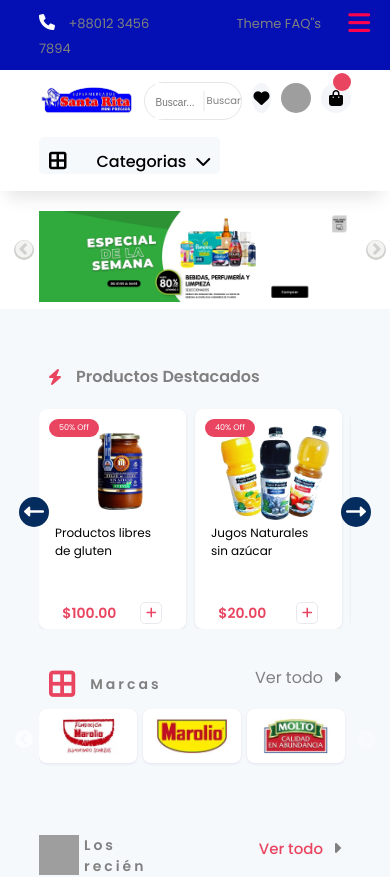
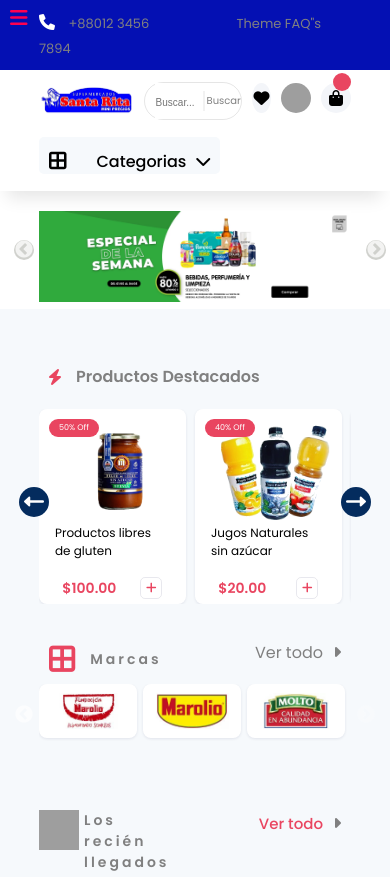
Before and after one commit to Alek30k/CsaRta, a React (Create React App) app: page / in a window 390 px wide. Shown: the top 877 px of the page. Built offline with nearby package versions, Linux system fonts and the light colour scheme; grey boxes are pictures that could not be loaded.

Commit message:
last commit

```diff
--- a/src/App.css
+++ b/src/App.css
@@ -752,7 +752,7 @@ button {
     box-shadow: rgb(3 0 71 / 9%) 0px 1px 3px;
     margin: 0px;
     width: 94%;
-    max-height: 220px;
+    max-height: 200px;
   }
   .shop .productImg .img {
     display: flex;
@@ -1038,6 +1038,15 @@ button {
     width: 100%;
     max-height: 230px;
   }
+  .productshop {
+    padding: 0px;
+    position: relative;
+    border-radius: 8px;
+    box-shadow: rgb(3 0 71 / 9%) 0px 1px 3px;
+    margin: 0px;
+    width: 94%;
+    max-height: 198px;
+  }
 
   .product-details {
     /* margin-top: 0px;
@@ -1209,9 +1218,11 @@ button {
   }
 }
 @media (max-width: 445px) {
-  /* .container {
-    max-width: 90%;
-  } */
+  .containerMobile {
+    max-width: 95%;
+    margin: auto;
+  }
+
   .product .product-details {
     margin: 10px 0;
     font-weight: 300;
@@ -1230,7 +1241,7 @@ button {
     box-shadow: rgb(3 0 71 / 9%) 0px 1px 3px;
     margin: 0px;
     width: 100%;
-    max-height: 240px;
+    max-height: 210px;
   }
   .product .product-details .price button {
     font-size: 12px;
@@ -1238,7 +1249,7 @@ button {
     height: 22px;
   }
   .product .price .containerPriceShop {
-    width: 130px;
+    width: 100px;
     margin-top: 30px;
   }
   .productshop {
@@ -1248,7 +1259,7 @@ button {
     box-shadow: rgb(3 0 71 / 9%) 0px 1px 3px;
     margin: 0px;
     width: 94%;
-    max-height: 220px;
+    max-height: 198px;
   }
   /* .shop {
     height: 140vh;
@@ -1304,7 +1315,7 @@ button {
     box-shadow: rgb(3 0 71 / 9%) 0px 1px 3px;
     margin: 0px;
     width: 94%;
-    max-height: 220px;
+    max-height: 195px;
   }
   .discount {
     position: absolute;
@@ -1355,7 +1366,7 @@ button {
     box-shadow: rgb(3 0 71 / 9%) 0px 1px 3px;
     margin: 0px;
     width: 94%;
-    max-height: 220px;
+    max-height: 190px;
   }
 }
 @media (max-width: 320px) {
--- a/src/common/header/Header.css
+++ b/src/common/header/Header.css
@@ -466,19 +466,28 @@ header ul li a:hover {
   header .link {
     display: none;
   }
-  .close,
+
   .open {
     position: absolute;
-    top: 10px;
-    right: 20px;
+    top: 1%;
+    left: 10px;
     color: #ff014f;
     display: block;
-    font-size: 25px;
+    font-size: 20px;
+    z-index: 999;
+  }
+  .close {
+    position: absolute;
+    top: 10px;
+    right: 0px;
+    color: #ff014f;
+    display: block;
+    font-size: 20px;
     z-index: 999;
   }
   /* .open {
-    top: 18%;
-    right: 30px;
+    top: 10px;
+    left: 2px;
   } */
   .close {
     right: 52%;
@@ -488,9 +497,9 @@ header ul li a:hover {
     color: #ff014f;
     border-radius: 50%;
     padding: 0;
-    width: 60px;
-    height: 60px;
-    line-height: 60px;
+    width: 40px;
+    height: 40px;
+    line-height: 40px;
   }
   .header.active {
     height: 10vh;
--- a/src/components/shops/Shop.jsx
+++ b/src/components/shops/Shop.jsx
@@ -24,7 +24,7 @@ const Shop = ({ addToCart, shopItems }) => {
   return (
     <>
       <section className="shop background  categoris">
-        <div className="container d_flex">
+        <div className="containerMobile d_flex">
           <div
             className={!catOpen ? " category categorys activve" : "categoryy"}
           >
```
